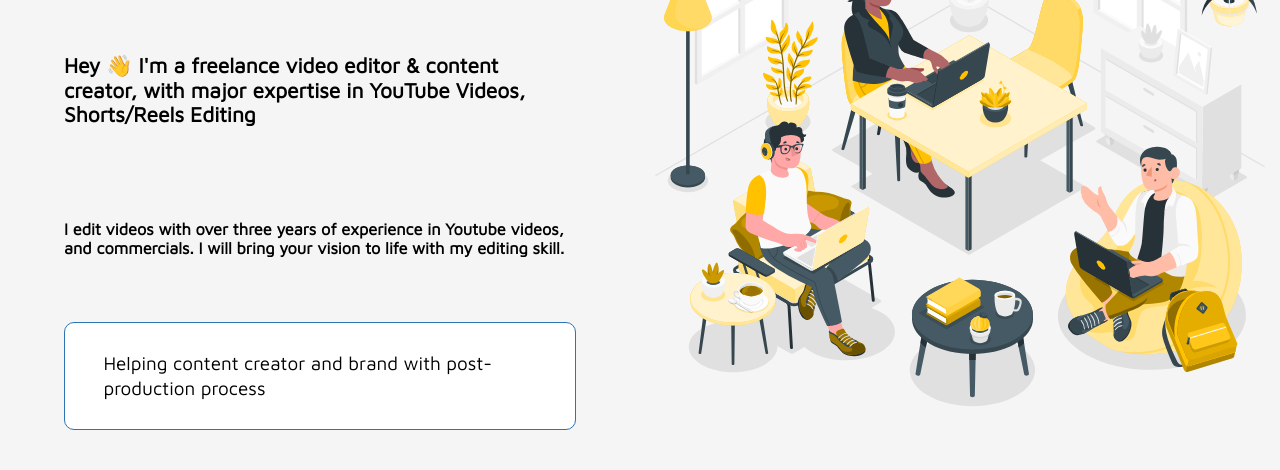
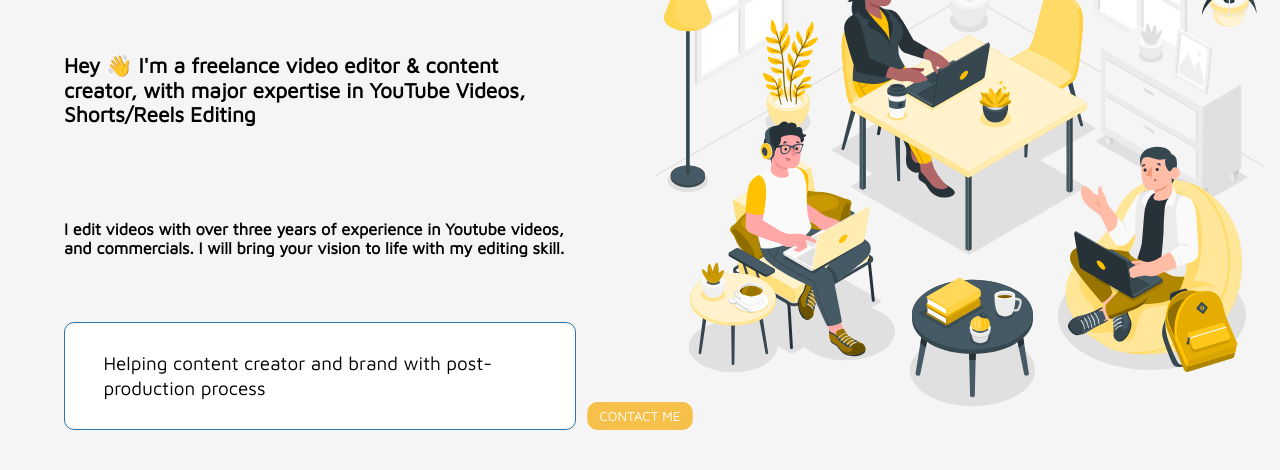
Before and after one commit to Baibhav-malaviya/malaviya_production_heroku, a website: page index.html in a window 1280 px wide. Shown: the part 330-800 px from the top of the page. Drawn offline with nearby package versions, Linux system fonts and the light colour scheme.

Commit message:
button managed

```diff
--- a/public/style.css
+++ b/public/style.css
@@ -767,7 +767,10 @@
     background-color: var(--secondary-color2);
     padding:6px 12px;
     margin-top: 12px;
-    /* width: 10rem; */
+    position: absolute;
+    left: 50%;
+    translate: -50%;
+    bottom: 5%;
     text-transform: uppercase;
     color: white;
     border: none;
```
